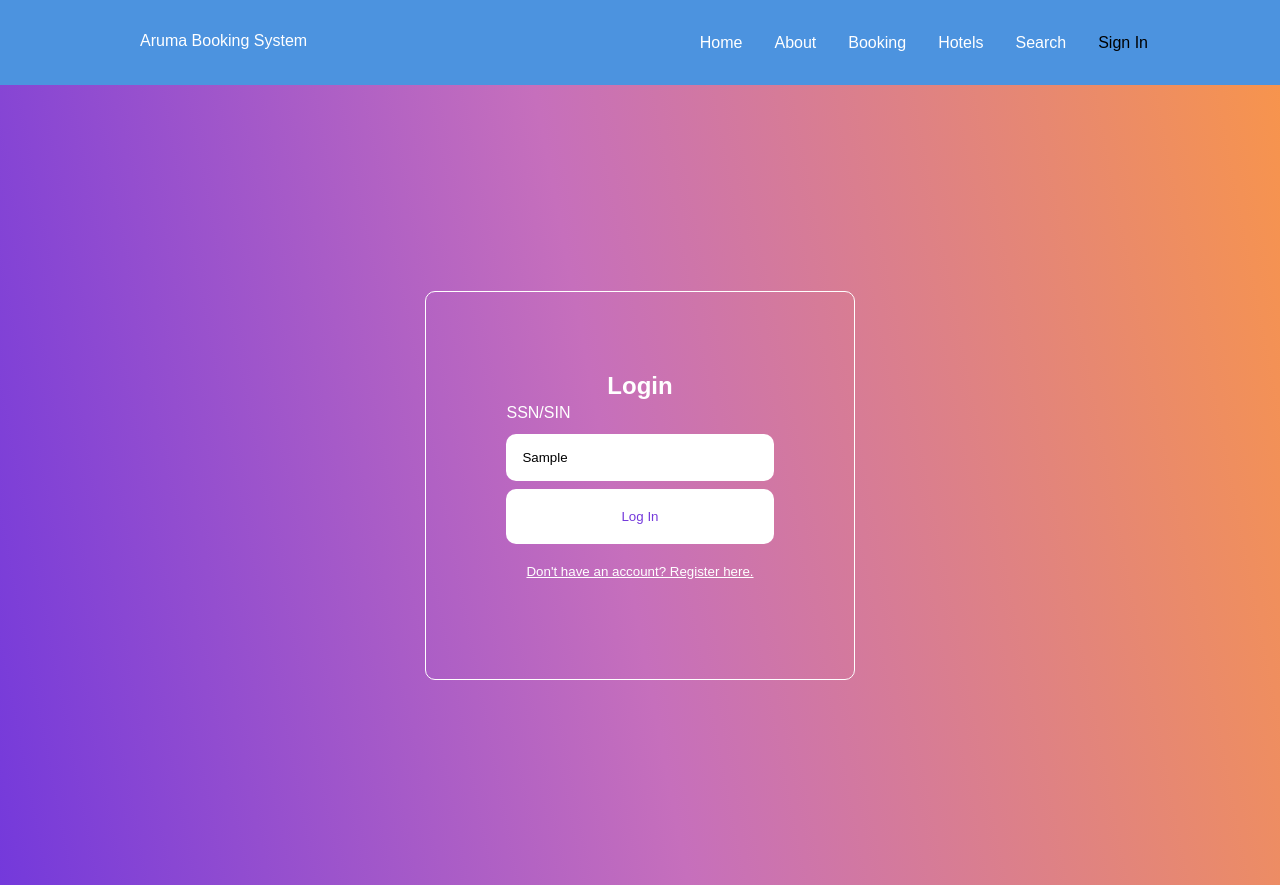
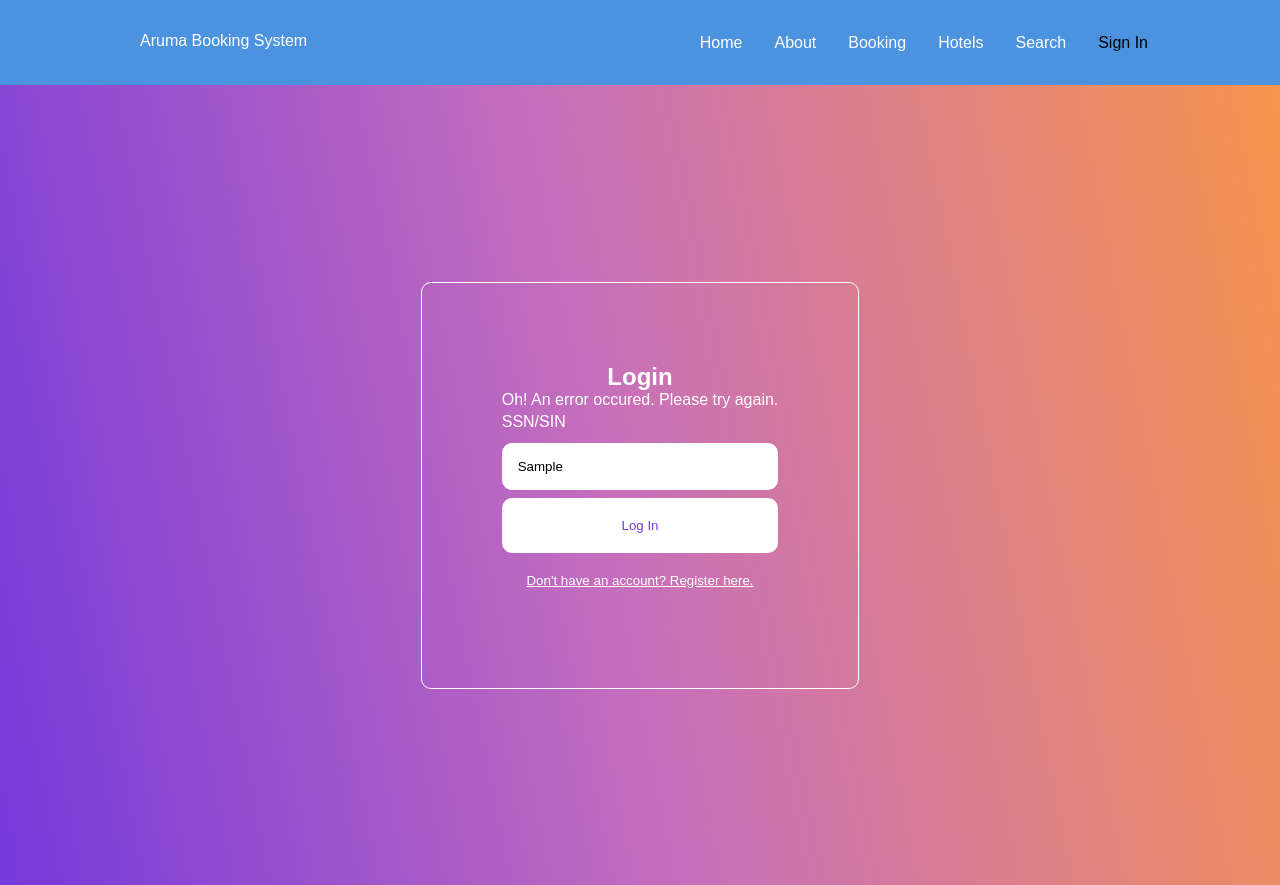
Before and after one commit to Fahmi-IT/CSI2132_Project, a React (Create React App) app: page /signup in a window 1280 px wide. Both pictures are taken after typing "Sample" into the empty fields and a click on the button "Log In". Built offline with nearby package versions, Linux system fonts and the light colour scheme; no server answers.

Commit message:
Display message when signing in and registering

```diff
--- a/src/components/pages/login_register/Login.jsx
+++ b/src/components/pages/login_register/Login.jsx
@@ -2,17 +2,10 @@ import React, { useState } from "react";
 import axios from "axios";
 
 export const Login = (props) => {
-  // const [email, setEmail] = useState("");
-  // const [SSN, setSSN] = useState("");
-
-  // const handleSubmit = (e) => {
-  //   e.preventDefault();
-  //   // console.log(email);
-  // };
-
   const [customer, setCustomer] = useState({
     SSN: "",
   });
+  const [message, setMessage] = useState("");
 
   const handleChange = (e) => {
     setCustomer((prev) => ({
@@ -24,9 +17,19 @@ export const Login = (props) => {
     e.preventDefault();
 
     try {
-      await axios.post("http://localhost:8080/signIn", customer);
+      const response = await axios.post(
+        "http://localhost:8080/signIn",
+        customer
+      );
+      const count = response.data[0]["COUNT(full_name)"];
+      if (count === 0) {
+        setMessage("Account doesn't exist!");
+      } else {
+        setMessage("Account exists! You're signed in");
+      }
       console.log("Customer's SSN checked in Database");
     } catch (err) {
+      setMessage("Oh! An error occured. Please try again.");
       console.log(err);
     }
   };
@@ -34,6 +37,7 @@ export const Login = (props) => {
   return (
     <div className="auth-form-container">
       <h2>Login</h2>
+      {message && <p>{message}</p>}
       <form
         className="login-form"
         // method="POST"
--- a/src/components/pages/login_register/Register.jsx
+++ b/src/components/pages/login_register/Register.jsx
@@ -10,6 +10,7 @@ export const Register = (props) => {
     SSN: "",
     full_name: "",
   });
+  const [message, setMessage] = useState("");
 
   const handleChange = (e) => {
     setCustomer((prev) => ({
@@ -23,13 +24,16 @@ export const Register = (props) => {
     try {
       await axios.post("http://localhost:8080/customers", customer);
       console.log("Customer added");
+      setMessage("Account successfully created!");
     } catch (err) {
+      setMessage("Oh! An error occured. Please try again.");
       console.log(err);
     }
   };
   return (
     <div className="auth-form-container">
       <h2>Register</h2>
+      {message && <p>{message}</p>}
       <form
         className="register-form"
         // method="POST"
```
